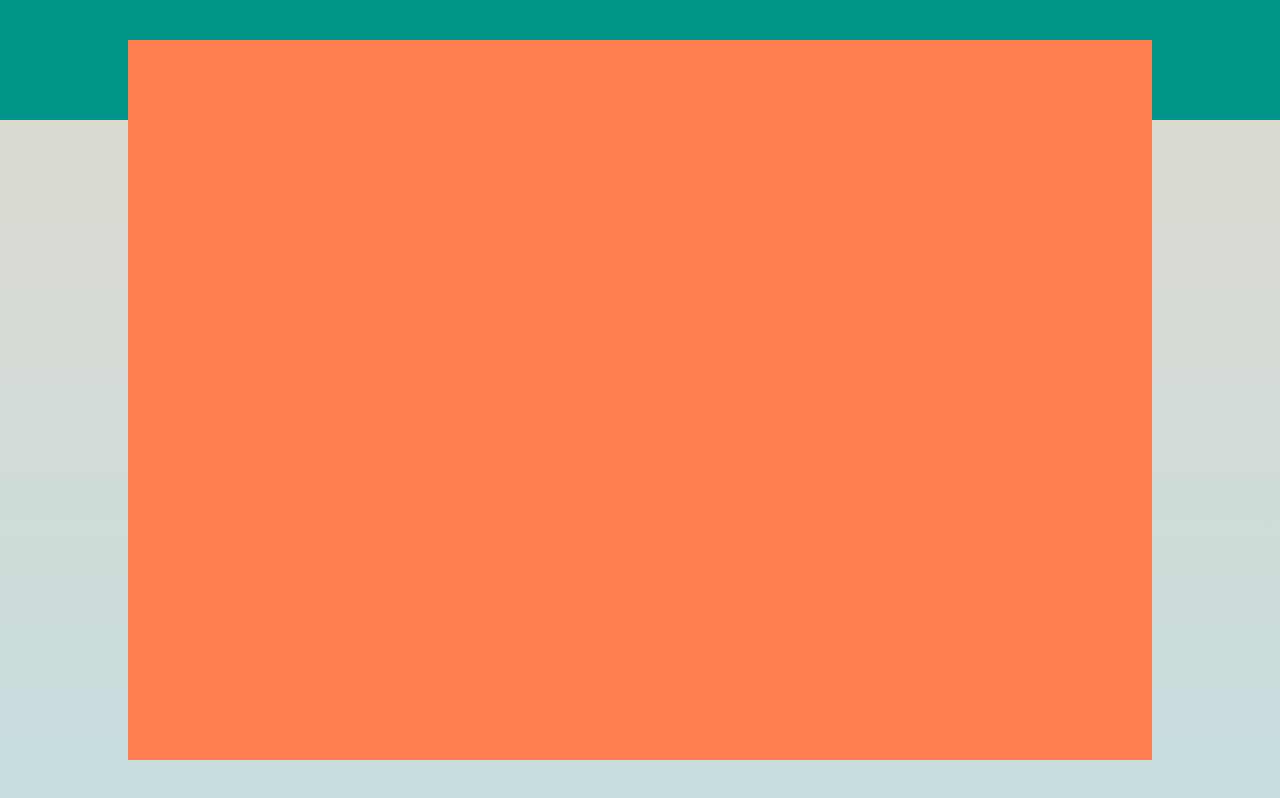
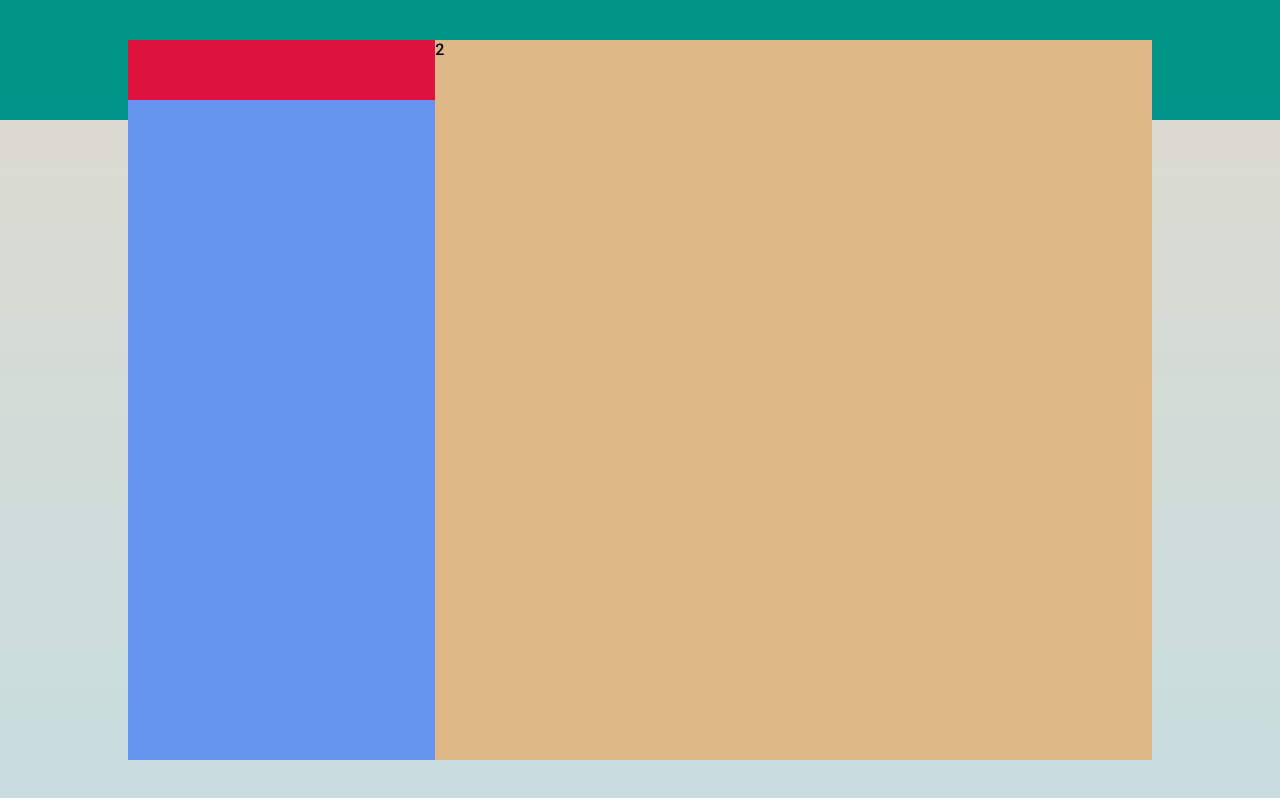
Before and after one commit to AndreaEsposito21/vue-boolzapp, a plain HTML site: page index.html in a window 1280 px wide. Drawn offline with nearby package versions, Linux system fonts and the light colour scheme.

Commit message:
html-css-wip

```diff
--- a/css/style.css
+++ b/css/style.css
@@ -23,8 +23,32 @@ body {
     top: 50%;
     left: 50%;
     transform: translate(-50%, -50%);
-    display: flex;
     /* Test */
     background-color: coral;
     height: 90%;
 }
+
+.inner-container {
+    display: flex;
+    height: 100%;
+    /* Test */
+    align-items: stretch;
+}
+
+.left-bar {
+    flex: 30%;
+    /* Test */
+    background-color: cornflowerblue;
+}
+
+.header-sider {
+    height: 60px;
+    /* Test */
+    background-color: crimson;
+}
+
+.right-bar {
+    flex: 70%;
+    /* Test */
+    background-color: burlywood;
+}
--- a/index.html
+++ b/index.html
@@ -21,8 +21,18 @@
         <div class="wrapper">
             <div class="container">
                 <div class="inner-container">
-                    <div></div>
-                    <div></div>
+                    <!-- Side -->
+                    <div class="left-bar">
+                        <div class="sider">
+                            <div class="header-sider"></div>
+                            <div class="bell-notifications"></div>
+                            <div class="search-chat"></div>
+                            <div class="chat-container"></div>
+                        </div>
+                    </div>
+                    <!-- End Side -->
+
+                    <div class="right-bar">2</div>
                 </div>
             </div>
         </div>
```
